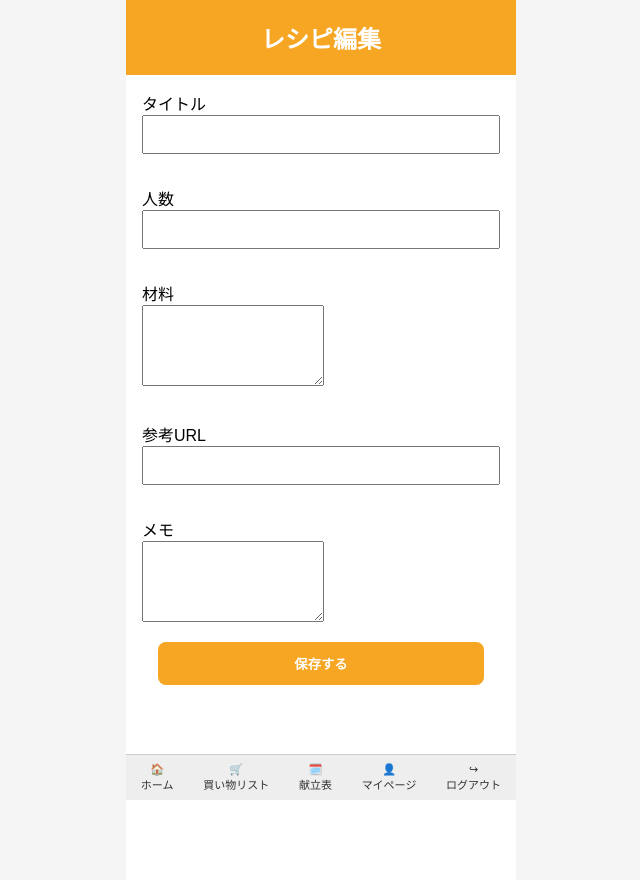
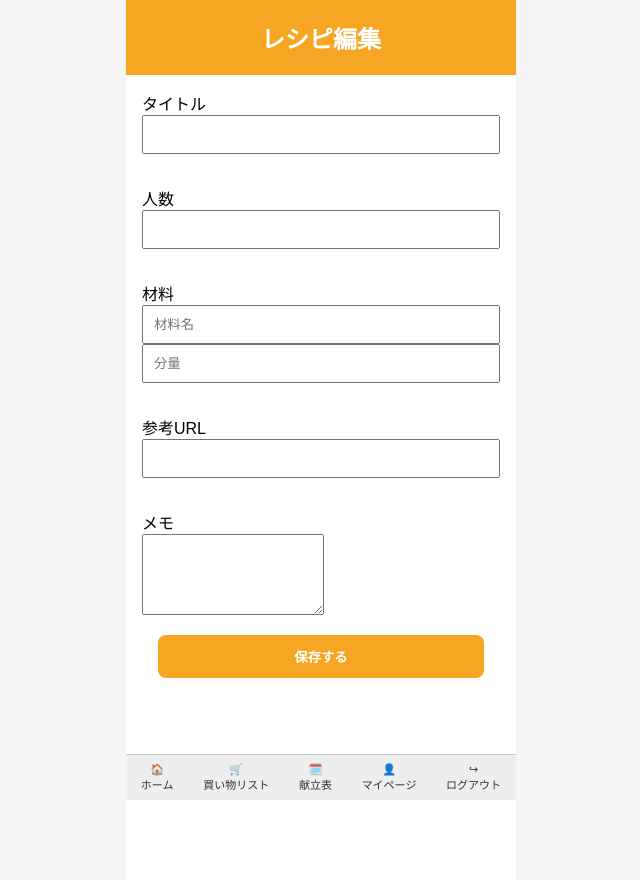
Before and after one commit to kann1025/nikorepibook, a Django app: template nikorepibook/app/templates/app/recipe_edit.html in a window 1280 px wide. Shown: the whole page, without its empty margins (319-959 px from the left). Run offline with Django 5.2, Linux system fonts and the light colour scheme; the template is opened without the code that fills it, so the values that code supplies are empty.

Commit message:
材料フォーム修正

```diff
--- a/nikorepibook/app/templates/app/recipe_create.html
+++ b/nikorepibook/app/templates/app/recipe_create.html
@@ -46,13 +46,7 @@
       <input type="checkbox">
     </div>
 
-    <div class="ingredient-item">
-      <input type="text" placeholder="材料名">
 
-      <input type="text" placeholder="分量">
-
-      <input type="checkbox">
-    </div>
 
     <label>参考URL</label>
     <input type="url" name="reference_url"
--- a/nikorepibook/app/templates/app/recipe_edit.html
+++ b/nikorepibook/app/templates/app/recipe_edit.html
@@ -24,7 +24,14 @@
 
             <p>
                 材料<br>
-                <textarea name="ingredients" rows="5" class="form-input">{{ recipe.ingredients }}</textarea>
+
+                <input type="text"
+                       name="ingredient_name"
+                       placeholder="材料名">
+
+                <input type="text"
+                       name="ingredient_amount"
+                       placeholder="分量">
             </p>
 
             <p>
```
